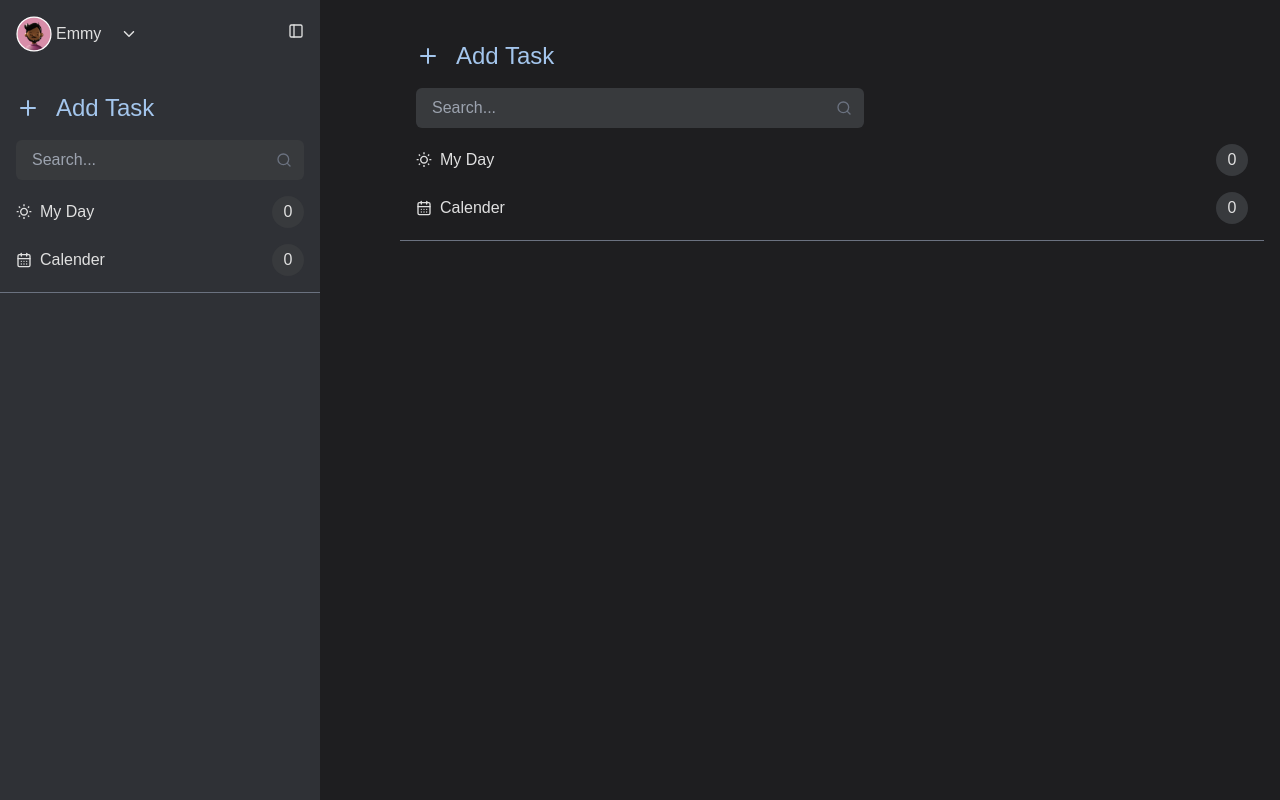
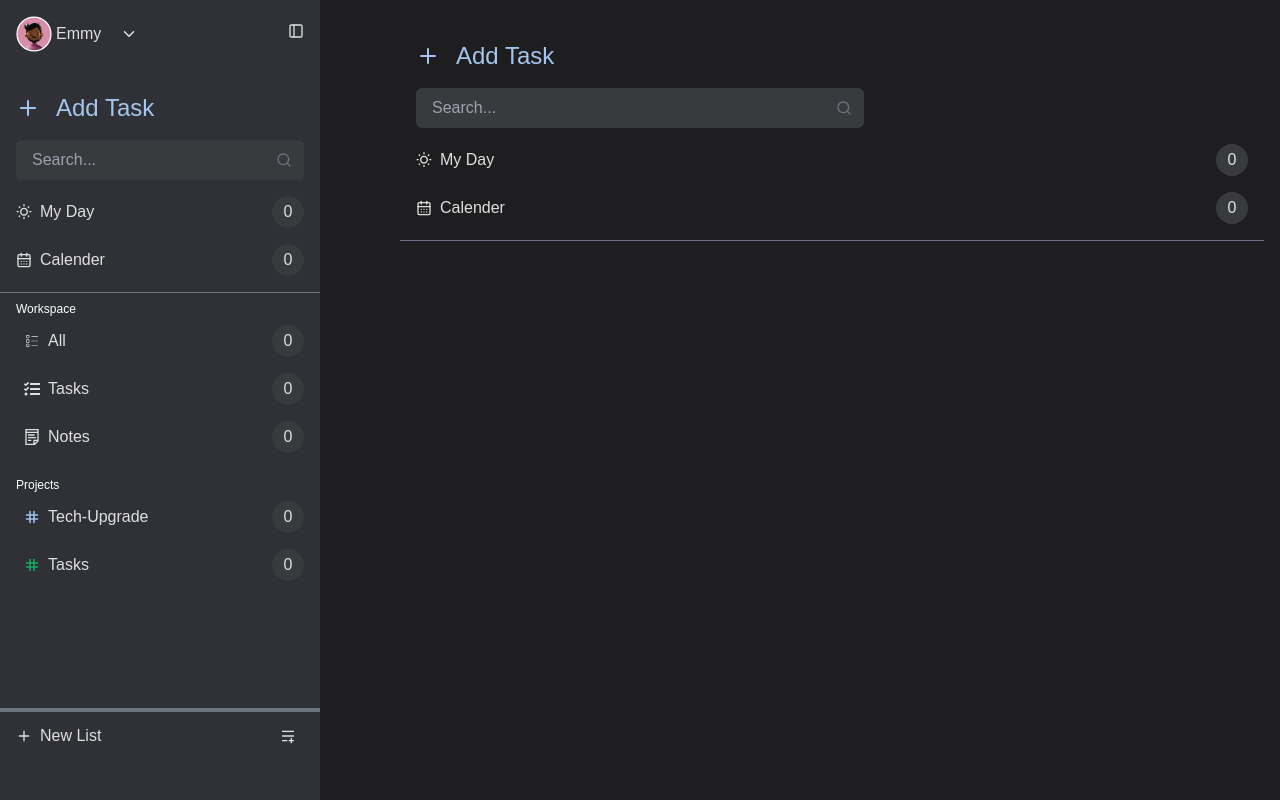
Before and after one commit to Emmynando/note-app, a Next.js app: page / in a window 1280 px wide. Built offline with nearby package versions, Linux system fonts and the light colour scheme; a web font is replaced by a local one.

Commit message:
finished nav

```diff
--- a/src/app/components/Layout/AddTask.tsx
+++ b/src/app/components/Layout/AddTask.tsx
@@ -23,7 +23,7 @@ export default function AddTask() {
 
       {navCalander.map((item) => (
         <NavItems
-          id={item.id}
+          key={item.id}
           text={item.text}
           count={item.count}
           icon={<item.icon />}
--- a/src/app/components/UI/sidebar/NavItemsComp.tsx
+++ b/src/app/components/UI/sidebar/NavItemsComp.tsx
@@ -1,13 +1,12 @@
 import { ReactNode } from "react";
 
 interface NavItemsProps {
-  id: string;
   icon: ReactNode;
   text: string;
   count: string;
 }
 
-export default function NavItems({ icon, text, count, id }: NavItemsProps) {
+export default function NavItems({ icon, text, count }: NavItemsProps) {
   return (
     <div className="flex justify-between py-2">
       <p className="flex items-center gap-2 hover:text-priText text-base">
--- a/src/app/components/UI/sidebar/Profile.tsx
+++ b/src/app/components/UI/sidebar/Profile.tsx
@@ -13,14 +13,13 @@ import { Flip } from "gsap/all";
 import { useGSAP } from "@gsap/react";
 
 gsap.registerPlugin(Flip);
-export default function Profile() {
-  const [showList, setShowList] = useState(false);
 
-  function handleToggle() {
-    setShowList((prev) => !prev);
-    console.log("clicked");
-  }
+interface ProfileProps {
+  showList: boolean;
+  handleToggle: () => void;
+}
 
+export default function Profile({ showList, handleToggle }: ProfileProps) {
   useGSAP(
     () => {
       if (showList) {
--- /dev/null
+++ b/src/app/components/UI/sidebar/Projects.tsx
@@ -0,0 +1,27 @@
+import clsx from "clsx";
+import { navProjects } from "../../constant";
+import NavItems from "./NavItemsComp";
+
+export default function Projects() {
+  return (
+    <main className="container">
+      <h2 className="text-xs text-white">Projects</h2>
+      <div className="pl-2">
+        {navProjects.map((item) => (
+          <NavItems
+            key={item.id}
+            text={item.text}
+            count={item.count}
+            icon={
+              <item.icon
+                className={clsx(
+                  Number(item.id) % 2 === 0 ? "text-[#14AE5C]" : "text-priText"
+                )}
+              />
+            }
+          />
+        ))}
+      </div>
+    </main>
+  );
+}
--- /dev/null
+++ b/src/app/components/UI/sidebar/WorkSpace.tsx
@@ -0,0 +1,20 @@
+import { navWorkspace } from "../../constant";
+import NavItems from "./NavItemsComp";
+
+export default function WorkSpace() {
+  return (
+    <main className="container">
+      <h2 className="text-xs text-white">Workspace</h2>
+      <div className="pl-2">
+        {navWorkspace.map((item) => (
+          <NavItems
+            key={item.id}
+            text={item.text}
+            count={item.count}
+            icon={<item.icon />}
+          />
+        ))}
+      </div>
+    </main>
+  );
+}
--- a/src/app/components/UI/sidebar/index.tsx
+++ b/src/app/components/UI/sidebar/index.tsx
@@ -1,11 +1,47 @@
+"use client";
+import { useState } from "react";
 import AddTask from "../../Layout/AddTask";
 import Profile from "./Profile";
+import Projects from "./Projects";
+import WorkSpace from "./WorkSpace";
+import { FiPlus } from "react-icons/fi";
+import { RiMenuAddFill } from "react-icons/ri";
+import clsx from "clsx";
 
 export default function Sidebar() {
+  const [showList, setShowList] = useState(false);
+
+  function handleToggle() {
+    setShowList((prev) => !prev);
+    console.log("clicked");
+  }
+
   return (
-    <main className="absolute inset-0 z-40 bg-[#2f3136] w-[25%] h-dvh">
-      <Profile />
-      <AddTask />
+    <main className="absolute inset-0 z-40 bg-[#2f3136] w-[25%] h-dvh ">
+      <Profile showList={showList} handleToggle={handleToggle} />
+      <div
+        className={clsx(
+          "scrollbar-custom overflow-y-scroll scroll-smooth",
+          showList ? "h-[60%]" : "h-[75%]"
+        )}>
+        <AddTask />
+        <WorkSpace />
+        <Projects />
+      </div>
+      <div
+        className="px-4 absolute shadow-custom w-full bottom-[5%] border-t border-gray-500
+      border-t-4">
+        <div className="flex justify-between py-2">
+          <p className="flex items-center gap-2 hover:text-priText text-base">
+            <FiPlus />
+            New List
+          </p>
+          <span className="flex items-center justify-center p-2 rounded-full size-8">
+            {" "}
+            <RiMenuAddFill />
+          </span>
+        </div>
+      </div>
     </main>
   );
 }
--- a/src/app/components/constant/index.ts
+++ b/src/app/components/constant/index.ts
@@ -1,5 +1,9 @@
 import { LuCalendarDays } from "react-icons/lu";
 import { MdOutlineWbSunny } from "react-icons/md";
+import { GrNotes } from "react-icons/gr";
+import { FaTasks } from "react-icons/fa";
+import { CiBoxList } from "react-icons/ci";
+import { PiHashStraightBold } from "react-icons/pi";
 
 export const navCalander = [
   {
@@ -15,3 +19,38 @@ export const navCalander = [
     count: "0",
   },
 ];
+
+export const navWorkspace = [
+  {
+    id: "1",
+    icon: CiBoxList,
+    text: "All",
+    count: "0",
+  },
+  {
+    id: "2",
+    icon: FaTasks,
+    text: "Tasks",
+    count: "0",
+  },
+  {
+    id: "3",
+    icon: GrNotes,
+    text: "Notes",
+    count: "0",
+  },
+];
+export const navProjects = [
+  {
+    id: "1",
+    icon: PiHashStraightBold,
+    text: "Tech-Upgrade",
+    count: "0",
+  },
+  {
+    id: "2",
+    icon: PiHashStraightBold,
+    text: "Tasks",
+    count: "0",
+  },
+];
--- a/src/app/globals.css
+++ b/src/app/globals.css
@@ -75,4 +75,25 @@ input {
   .container {
     @apply px-4 py-2;
   }
+
+  .scrollbar-custom::-webkit-scrollbar {
+    @apply size-[5px];
+  }
+
+  .scrollbar-custom::-webkit-scrollbar-track {
+    -webkit-box-shadow: inset 0 0 6px rgba(0, 0, 0, 0.3);
+    -webkit-border-radius: 10px;
+    border-radius: 10px;
+  }
+
+  .scrollbar-custom::-webkit-scrollbar-thumb {
+    -webkit-border-radius: 10px;
+    border-radius: 10px;
+    background: rgba(255, 255, 255, 0.3);
+    -webkit-box-shadow: inset 0 0 6px rgba(0, 0, 0, 0.5);
+  }
+
+  .scrollbar-custom::-webkit-scrollbar-thumb:window-inactive {
+    background: rgba(255, 255, 255, 0.3);
+  }
 }
```
